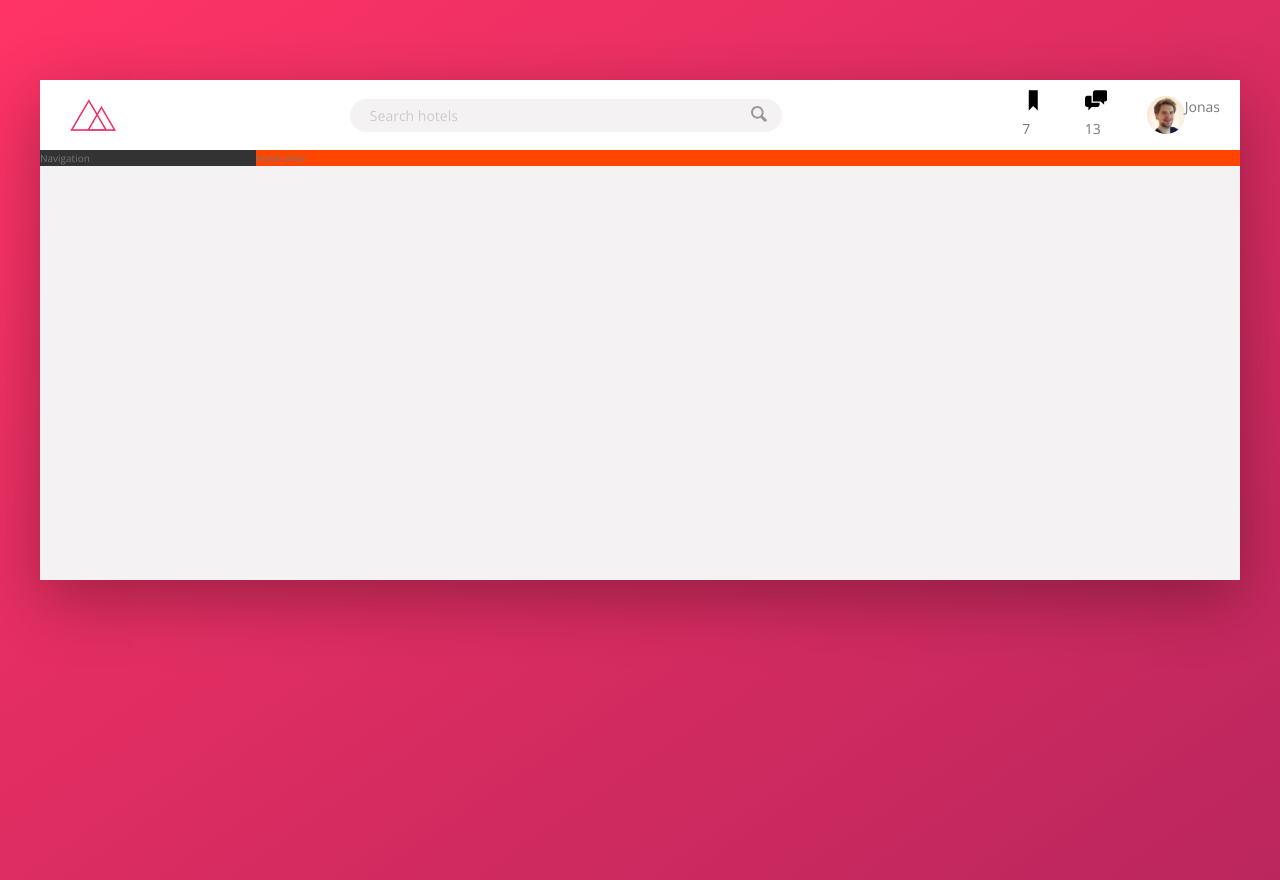
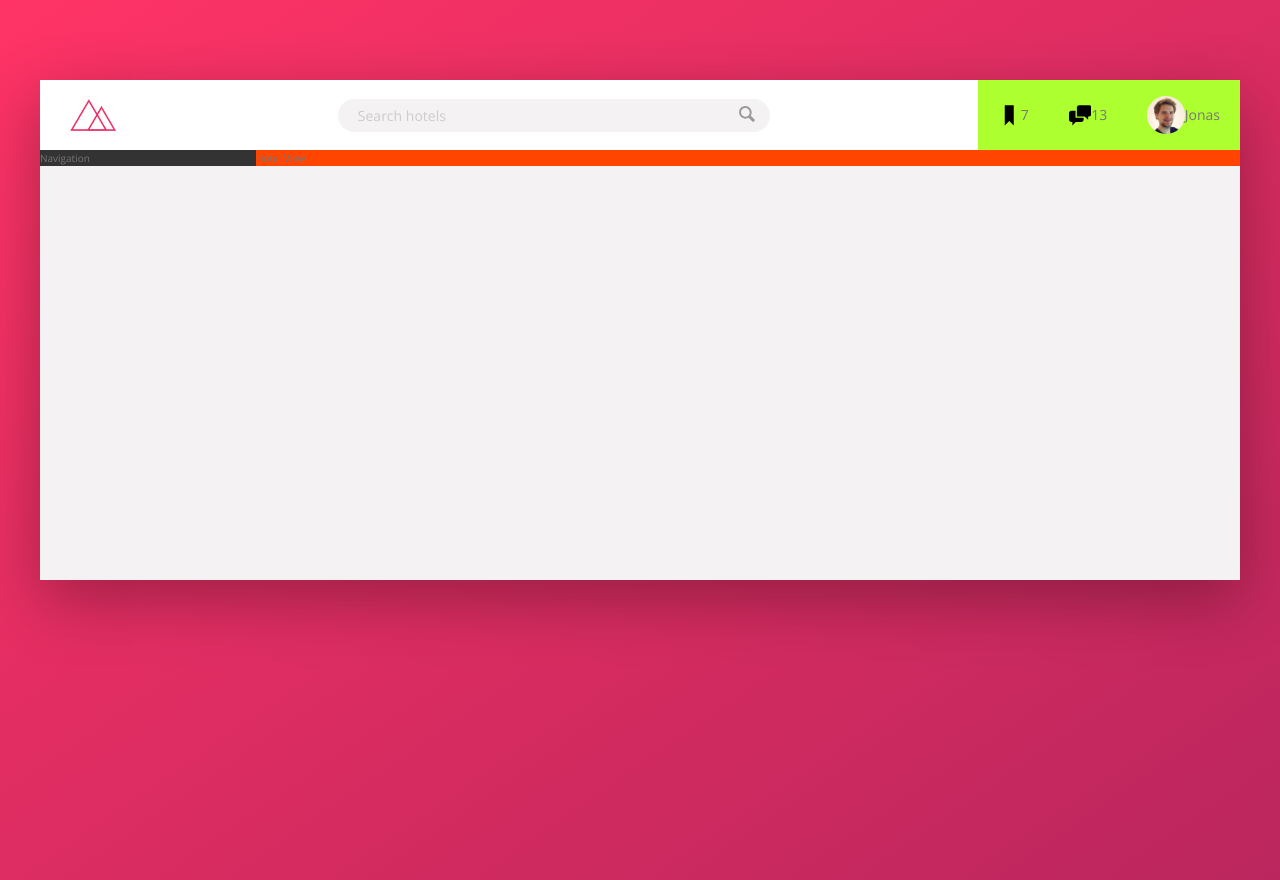
Before and after one commit to jhartcodes/Trillio-Web-App, a website: page index.html in a window 1280 px wide. Drawn offline with nearby package versions, Linux system fonts and the light colour scheme.

Commit message:
added before commit

```diff
--- a/sass/_components.scss
+++ b/sass/_components.scss
@@ -65,6 +65,7 @@
 //////////////
 //USER NAVIGATION
 .user-nav {
+	background-color: greenyellow;
 	align-self: stretch;
 	display: flex;
 	align-items: center;
@@ -72,6 +73,9 @@
 	& > * {
 		padding: 0 2rem;
 		cursor: pointer;
+		height: 100%;
+		display: flex;
+		align-items: center;
 	}
 
 	& > *:hover {
@@ -79,6 +83,8 @@
 	}
 
 	&__icon-box {
+		display: flex;
+		align-items: center;
 	}
 
 	&__icon {
```
Also changed, not shown: sass/main.css, 1 other file.
